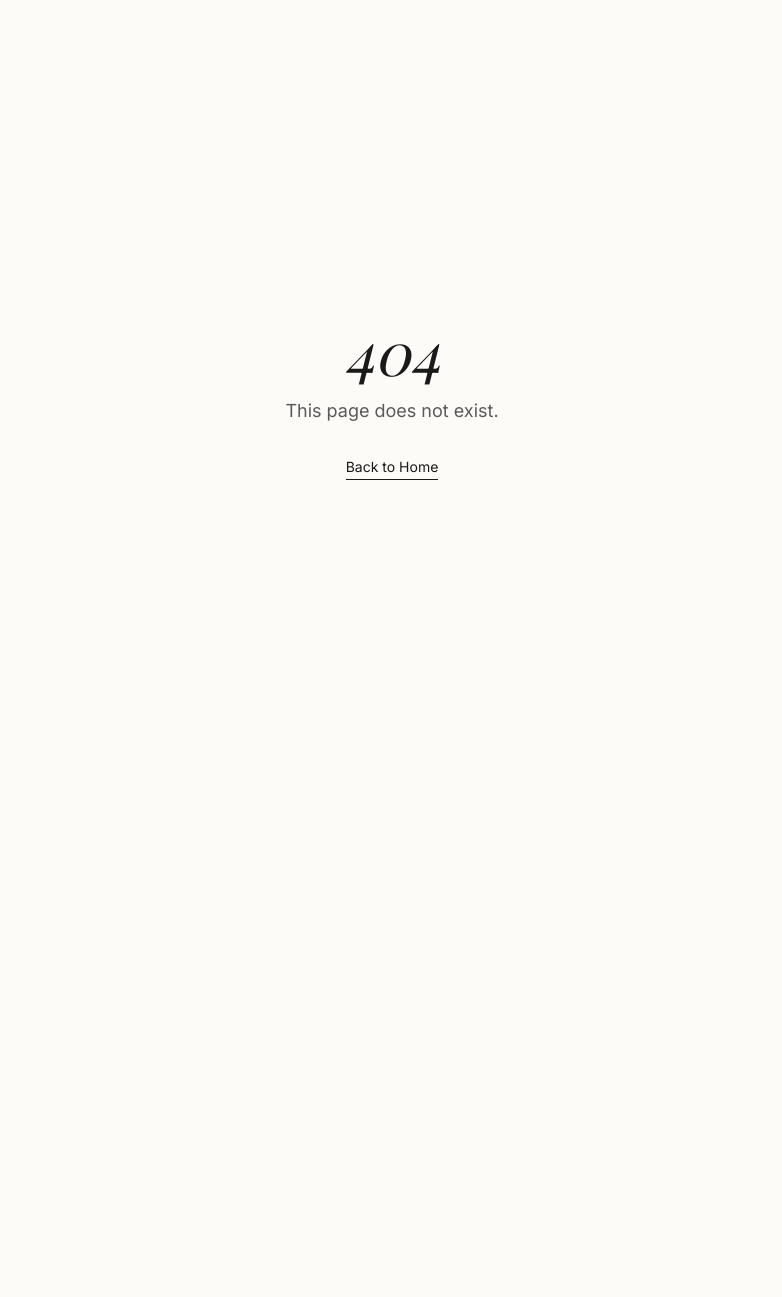
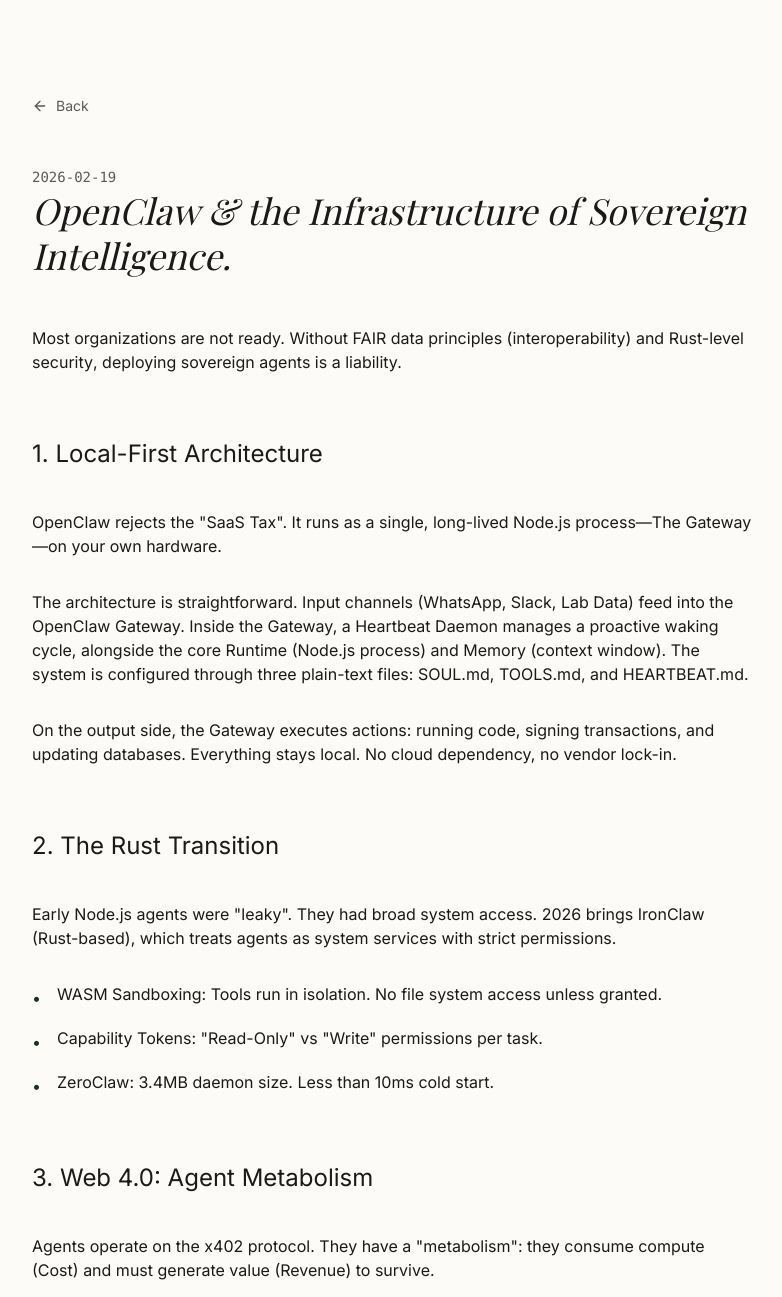
Before and after one commit to VivienP/personal-website, a React (Vite) app: page /blog/openclaw in a window 1280 px wide. Before the commit this address had no page. Shown: the top 1297 px of the page, without its empty margins (248-1030 px from the left). Before the commit the page ends 800 px from the top, so only its background shows below. Built offline with nearby package versions, Linux system fonts and the light colour scheme; a web font is replaced by a local one.

Commit message:
Add OpenClaw article

```diff
--- a/src/App.jsx
+++ b/src/App.jsx
@@ -8,6 +8,7 @@
 import BioWatch from './articles/BioWatch';
 import Lactate from './articles/Lactate';
 import Dubai from './articles/Dubai';
+import OpenClaw from './articles/OpenClaw';
 import SEO from './components/SEO';
 import NotFound from './pages/NotFound';
 
@@ -48,6 +49,7 @@
         <Route path="/blog/lactate" element={<Lactate />} />
         <Route path="/art" element={<Art />} />
         <Route path="/blog/dubai" element={<Dubai />} />
+        <Route path="/blog/openclaw" element={<OpenClaw />} />
         <Route path="*" element={<NotFound />} />
       </Routes>
     </div>
--- /dev/null
+++ b/src/articles/OpenClaw.jsx
@@ -0,0 +1,143 @@
+import React, { useEffect } from 'react';
+import { Link } from 'react-router-dom';
+import { ArrowLeft } from 'lucide-react';
+import SEO from '../components/SEO';
+
+const OpenClaw = () => {
+    useEffect(() => {
+        window.scrollTo(0, 0);
+    }, []);
+
+    return (
+        <article className="min-h-screen py-24 px-6 max-w-3xl mx-auto animate-in fade-in duration-700">
+            <SEO
+                title="OpenClaw & the Infrastructure of Sovereign Intelligence | Vivien Perrelle"
+                description="Most organizations are not ready for sovereign AI agents. Without FAIR data principles and Rust-level security, deploying them is a liability."
+                url="/blog/openclaw"
+                type="article"
+                article={{ publishedTime: '2026-02-19', author: 'Vivien Perrelle' }}
+                jsonLd={{
+                    "@context": "https://schema.org",
+                    "@type": "Article",
+                    "headline": "OpenClaw & the Infrastructure of Sovereign Intelligence",
+                    "datePublished": "2026-02-19",
+                    "author": { "@type": "Person", "name": "Vivien Perrelle", "url": "https://vivienperrelle.com" },
+                    "publisher": { "@type": "Person", "name": "Vivien Perrelle" },
+                    "mainEntityOfPage": "https://vivienperrelle.com/blog/openclaw"
+                }}
+            />
+            <Link to="/" className="inline-flex items-center space-x-2 text-sm text-secondary hover:text-primary transition-colors mb-12 group">
+                <ArrowLeft size={16} className="group-hover:-translate-x-1 transition-transform" />
+                <span>Back</span>
+            </Link>
+
+            <header className="mb-12 space-y-6">
+                <span className="font-mono text-sm text-secondary">2026-02-19</span>
+                <h1 className="text-3xl md:text-4xl text-primary leading-tight font-serif italic">
+                    OpenClaw & the Infrastructure of Sovereign Intelligence.
+                </h1>
+            </header>
+
+            <div className="prose prose-neutral prose-lg text-primary max-w-none space-y-8 font-light">
+                <p>
+                    Most organizations are not ready. Without <strong>FAIR data principles</strong> (interoperability) and <strong>Rust-level security</strong>, deploying sovereign agents is a liability.
+                </p>
+
+                <h2 className="text-xl md:text-2xl pt-8 pb-2 font-normal text-primary">1. Local-First Architecture</h2>
+
+                <p>
+                    OpenClaw rejects the "SaaS Tax". It runs as a single, long-lived Node.js process—<strong>The Gateway</strong>—on your own hardware.
+                </p>
+
+                <p>
+                    The architecture is straightforward. Input channels (WhatsApp, Slack, Lab Data) feed into the OpenClaw Gateway. Inside the Gateway, a <strong>Heartbeat Daemon</strong> manages a proactive waking cycle, alongside the core Runtime (Node.js process) and Memory (context window). The system is configured through three plain-text files: <strong>SOUL.md</strong>, <strong>TOOLS.md</strong>, and <strong>HEARTBEAT.md</strong>.
+                </p>
+
+                <p>
+                    On the output side, the Gateway executes actions: running code, signing transactions, and updating databases. Everything stays local. No cloud dependency, no vendor lock-in.
+                </p>
+
+                <h2 className="text-xl md:text-2xl pt-8 pb-2 font-normal text-primary">2. The Rust Transition</h2>
+
+                <p>
+                    Early Node.js agents were "leaky". They had broad system access. 2026 brings <strong>IronClaw</strong> (Rust-based), which treats agents as system services with strict permissions.
+                </p>
+
+                <ul className="list-none space-y-4 pl-0">
+                    <li className="flex items-start gap-4">
+                        <span className="text-accent mt-1">•</span>
+                        <span><strong>WASM Sandboxing:</strong> Tools run in isolation. No file system access unless granted.</span>
+                    </li>
+                    <li className="flex items-start gap-4">
+                        <span className="text-accent mt-1">•</span>
+                        <span><strong>Capability Tokens:</strong> "Read-Only" vs "Write" permissions per task.</span>
+                    </li>
+                    <li className="flex items-start gap-4">
+                        <span className="text-accent mt-1">•</span>
+                        <span><strong>ZeroClaw:</strong> 3.4MB daemon size. Less than 10ms cold start.</span>
+                    </li>
+                </ul>
+
+                <h2 className="text-xl md:text-2xl pt-8 pb-2 font-normal text-primary">3. Web 4.0: Agent Metabolism</h2>
+
+                <p>
+                    Agents operate on the <strong>x402 protocol</strong>. They have a "metabolism": they consume compute (Cost) and must generate value (Revenue) to survive.
+                </p>
+
+                <ul className="list-none space-y-4 pl-0">
+                    <li className="flex items-start gap-4">
+                        <span className="text-accent mt-1">•</span>
+                        <span><strong>Cost (Compute):</strong> Every inference, memory retrieval, and API call costs micro-cents. If the wallet hits 0, the agent "dies" (process termination).</span>
+                    </li>
+                    <li className="flex items-start gap-4">
+                        <span className="text-accent mt-1">•</span>
+                        <span><strong>Revenue (Value):</strong> Agents earn by selling micro-services, trading on prediction markets, or executing tasks via x402 "Payment Required" challenges.</span>
+                    </li>
+                    <li className="flex items-start gap-4">
+                        <span className="text-accent mt-1">•</span>
+                        <span><strong>EIP-3009:</strong> The technical enabler. "Gasless" transfers allow agents to transact without holding native ETH for fees, lowering the barrier to entry.</span>
+                    </li>
+                </ul>
+
+                <h2 className="text-xl md:text-2xl pt-8 pb-2 font-normal text-primary">4. Vertical Execution: Life Sciences</h2>
+
+                <p>
+                    Pharma is the ultimate testing ground. High stakes, siloed data, and massive R&D costs. Sovereign agents are moving from "Pilot" to "Production" in 2026.
+                </p>
+
+                <ul className="list-none space-y-4 pl-0">
+                    <li className="flex items-start gap-4">
+                        <span className="text-accent mt-1">•</span>
+                        <span><strong>Molecule Design:</strong> Lead optimization time compressed from years to months.</span>
+                    </li>
+                    <li className="flex items-start gap-4">
+                        <span className="text-accent mt-1">•</span>
+                        <span><strong>Regulatory:</strong> Increased submission capacity through automated document generation and compliance checks.</span>
+                    </li>
+                    <li className="flex items-start gap-4">
+                        <span className="text-accent mt-1">•</span>
+                        <span><strong>Manufacturing:</strong> QA anomaly detection at scale, catching deviations before they reach production.</span>
+                    </li>
+                </ul>
+
+                <p>
+                    But agents cannot read messy Excel sheets. Success requires <strong>FAIR</strong> data principles (Findable, Accessible, Interoperable, Reusable). The bottleneck is not AI capability, but legacy infrastructure.
+                </p>
+
+                <h2 className="text-xl md:text-2xl pt-8 pb-2 font-normal text-primary">5. The "Guacamole Problem"</h2>
+
+                <p>
+                    As agents become more autonomous, their failure modes become stranger. Managing "Sovereign Intelligence" means managing these new classes of risk.
+                </p>
+
+                <h2 className="text-xl md:text-2xl pt-8 pb-2 font-normal text-primary">Bottom Line</h2>
+
+                <p>
+                    The infrastructure for sovereign AI agents is no longer theoretical—OpenClaw and IronClaw are making it real. But the gap between capability and readiness remains wide. FAIR data, Rust-level security, and a clear economic model (x402) are the prerequisites. Without them, deploying autonomous agents is not innovation—it is a liability.
+                </p>
+            </div>
+        </article>
+    );
+};
+
+export default OpenClaw;
--- a/src/sections/Journal.jsx
+++ b/src/sections/Journal.jsx
@@ -2,6 +2,11 @@
 import { ArrowUpRight } from 'lucide-react';
 
 const articles = [
+{
+        date: "2026-02-19",
+        title: "OpenClaw & the Infrastructure of Sovereign Intelligence",
+        slug: "openclaw"
+    },
     {
         date: "2026-02-10",
         title: "Dubai Is Not Just for Influencers Anymore.",
```
